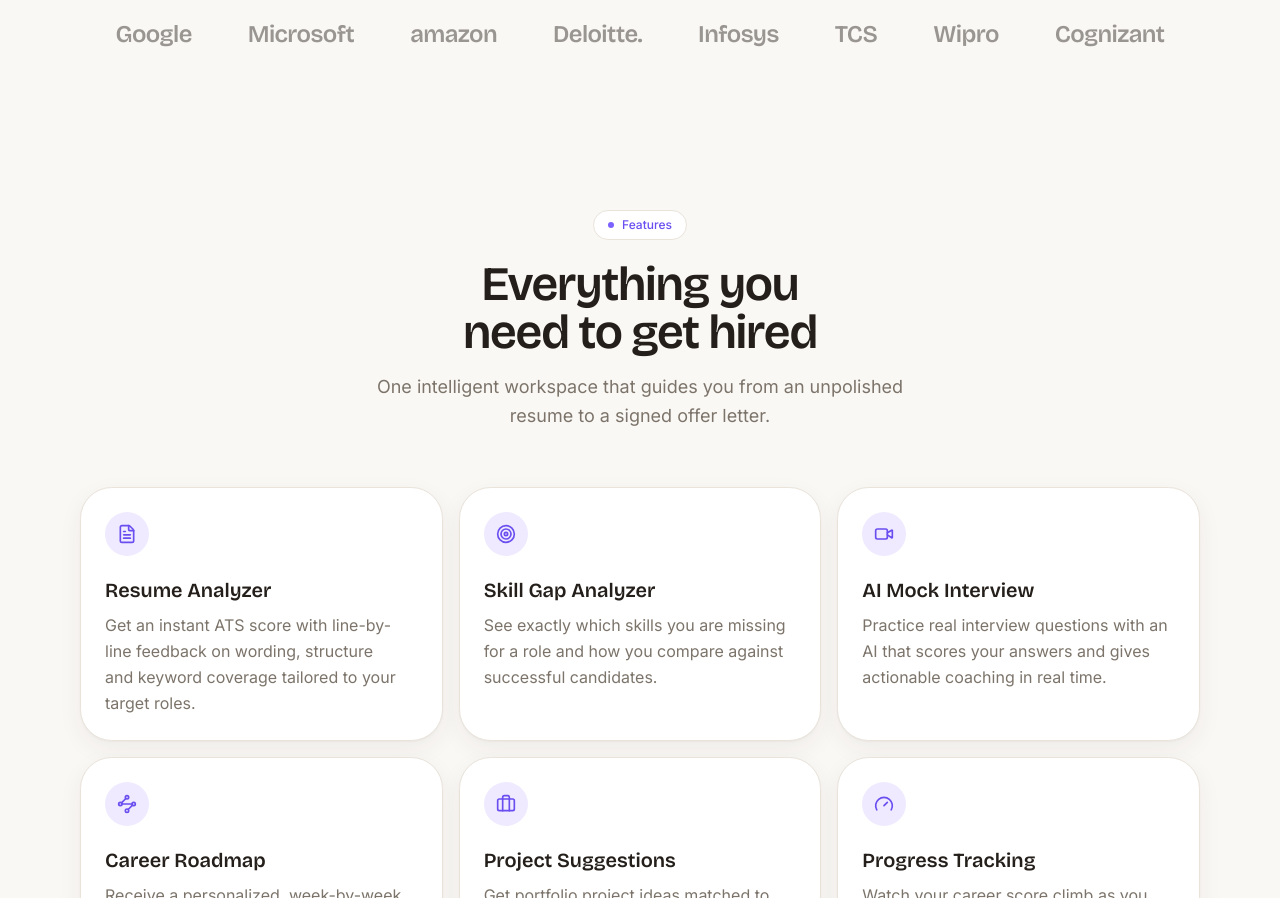
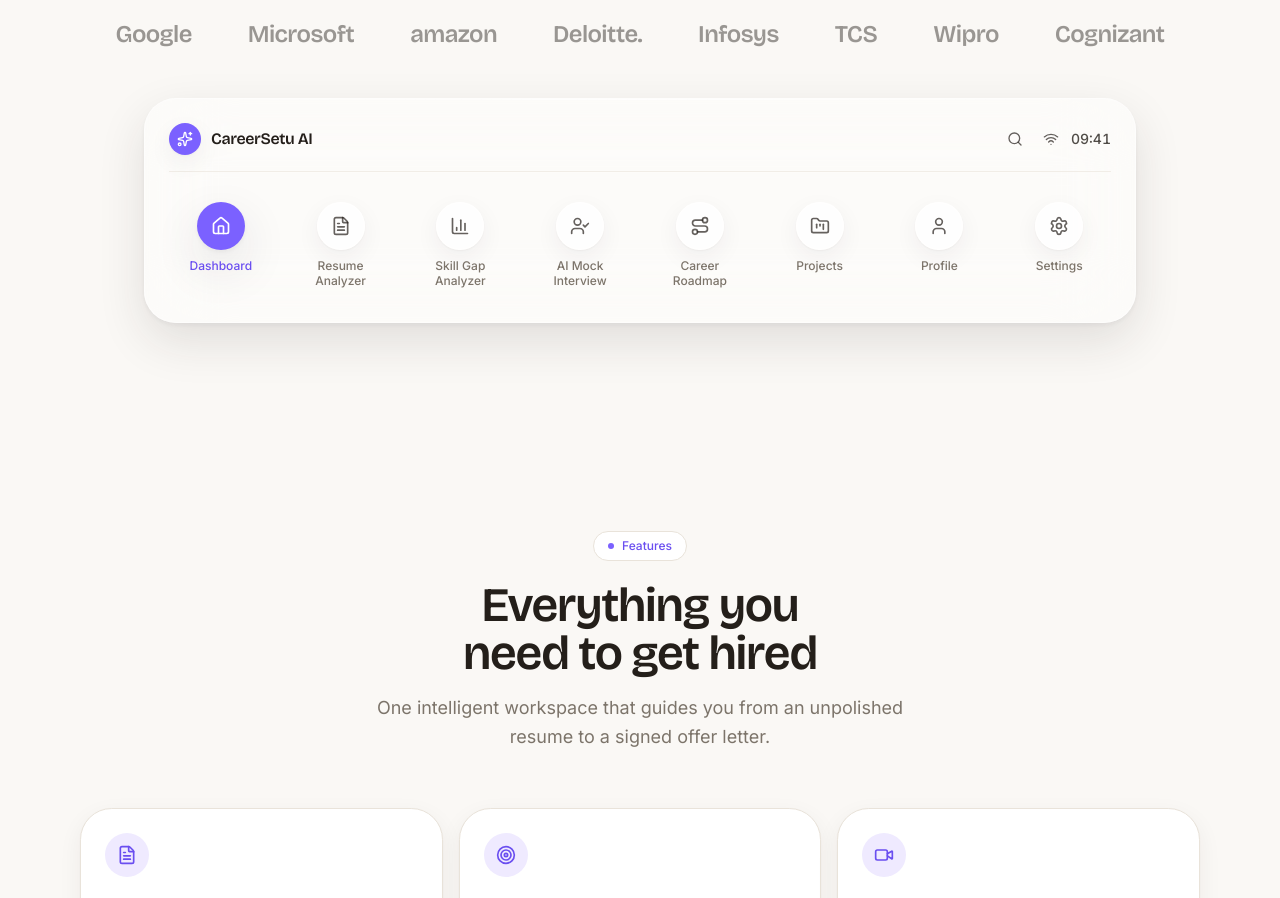
Before and after one commit to Rohitraj45592/careersetu-ai-landing-page, a Next.js app: page / in a window 1280 px wide. Shown: the part 1412-2310 px from the top of the page. Built offline with nearby package versions, Linux system fonts and the light colour scheme.

Commit message:
feat: add AppDock component and integrate into main page layout
Co-authored-by: Rohitraj45592 <190445113+Rohitraj45592@users.noreply.github.com>

```diff
--- a/app/page.tsx
+++ b/app/page.tsx
@@ -1,6 +1,7 @@
 import { SiteNav } from '@/components/site-nav'
 import { Hero } from '@/components/hero'
 import { LogoCloud } from '@/components/logo-cloud'
+import { AppDock } from '@/components/app-dock'
 import { Features } from '@/components/features'
 import { HowItWorks } from '@/components/how-it-works'
 import { UseCases } from '@/components/use-cases'
@@ -17,6 +18,7 @@ export default function Page() {
       <SiteNav />
       <Hero />
       <LogoCloud />
+      <AppDock />
       <Features />
       <HowItWorks />
       <UseCases />
--- /dev/null
+++ b/components/app-dock.tsx
@@ -0,0 +1,137 @@
+'use client'
+
+import { useState } from 'react'
+import { motion } from 'framer-motion'
+import {
+  Sparkles,
+  Search,
+  Wifi,
+  Home,
+  FileText,
+  BarChart3,
+  UserCheck,
+  Route,
+  FolderKanban,
+  User,
+  Settings,
+  type LucideIcon,
+} from 'lucide-react'
+import { Reveal } from '@/components/reveal'
+import { cn } from '@/lib/utils'
+
+type DockItem = {
+  label: string
+  icon: LucideIcon
+  href: string
+}
+
+const items: DockItem[] = [
+  { label: 'Dashboard', icon: Home, href: '#' },
+  { label: 'Resume Analyzer', icon: FileText, href: '#features' },
+  { label: 'Skill Gap Analyzer', icon: BarChart3, href: '#features' },
+  { label: 'AI Mock Interview', icon: UserCheck, href: '#features' },
+  { label: 'Career Roadmap', icon: Route, href: '#roadmap' },
+  { label: 'Projects', icon: FolderKanban, href: '#features' },
+  { label: 'Profile', icon: User, href: '#' },
+  { label: 'Settings', icon: Settings, href: '#' },
+]
+
+const ease = [0.22, 1, 0.36, 1] as const
+
+export function AppDock() {
+  const [active, setActive] = useState('Dashboard')
+
+  return (
+    <section
+      aria-label="CareerSetu AI quick navigation"
+      className="relative z-20 mx-auto max-w-5xl px-4 pb-16 sm:pb-24"
+    >
+      <Reveal>
+        <div className="relative overflow-hidden rounded-[2rem] border border-white/40 bg-white/45 p-4 shadow-lift backdrop-blur-2xl sm:p-6">
+          {/* subtle top sheen */}
+          <div
+            aria-hidden
+            className="pointer-events-none absolute inset-x-0 top-0 h-px bg-gradient-to-r from-transparent via-white/70 to-transparent"
+          />
+
+          {/* Top bar */}
+          <div className="flex items-center justify-between gap-4">
+            <div className="flex items-center gap-2.5">
+              <span className="flex size-8 items-center justify-center rounded-xl bg-accent text-accent-foreground shadow-soft">
+                <Sparkles className="size-4" />
+              </span>
+              <span className="font-display text-base font-semibold tracking-tight text-foreground">
+                CareerSetu AI
+              </span>
+            </div>
+
+            <div className="flex items-center gap-3 text-foreground/70">
+              <button
+                type="button"
+                aria-label="Search"
+                className="flex size-8 items-center justify-center rounded-full transition-colors hover:bg-white/60 hover:text-foreground"
+              >
+                <Search className="size-4" />
+              </button>
+              <Wifi className="size-4" aria-hidden />
+              <span className="text-sm font-medium tabular-nums text-foreground/80">
+                09:41
+              </span>
+            </div>
+          </div>
+
+          {/* Divider */}
+          <div className="mt-4 h-px w-full bg-border/60" />
+
+          {/* Dock items */}
+          <nav
+            aria-label="App sections"
+            className="mt-5 grid grid-cols-4 gap-2 sm:flex sm:items-start sm:justify-between sm:gap-1"
+          >
+            {items.map((item, i) => {
+              const isActive = active === item.label
+              return (
+                <motion.a
+                  key={item.label}
+                  href={item.href}
+                  onClick={() => setActive(item.label)}
+                  aria-current={isActive ? 'page' : undefined}
+                  initial={{ opacity: 0, y: 16 }}
+                  whileInView={{ opacity: 1, y: 0 }}
+                  viewport={{ once: true }}
+                  transition={{ duration: 0.5, delay: 0.04 * i, ease }}
+                  whileHover={{ y: -6 }}
+                  whileTap={{ scale: 0.94 }}
+                  className={cn(
+                    'group flex flex-col items-center gap-2 rounded-2xl px-2 py-2.5 text-center outline-none transition-colors focus-visible:ring-2 focus-visible:ring-ring focus-visible:ring-offset-2 focus-visible:ring-offset-white/50 sm:w-[11%]',
+                  )}
+                >
+                  <span
+                    className={cn(
+                      'flex size-12 items-center justify-center rounded-2xl border shadow-soft transition-all duration-300',
+                      isActive
+                        ? 'border-transparent bg-accent text-accent-foreground shadow-lift'
+                        : 'border-white/50 bg-white/70 text-foreground/70 group-hover:border-accent/30 group-hover:bg-white group-hover:text-accent-strong group-hover:shadow-lift',
+                    )}
+                  >
+                    <item.icon className="size-5" />
+                  </span>
+                  <span
+                    className={cn(
+                      'text-[11px] font-medium leading-tight transition-colors sm:text-xs',
+                      isActive
+                        ? 'text-accent-strong'
+                        : 'text-muted-foreground group-hover:text-foreground',
+                    )}
+                  >
+                    {item.label}
+                  </span>
+                </motion.a>
+              )
+            })}
+          </nav>
+        </div>
+      </Reveal>
+    </section>
+  )
+}
```
